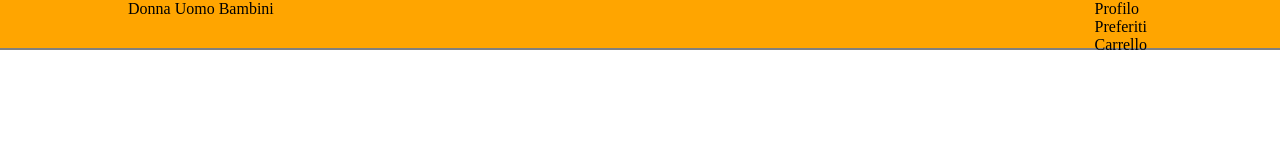
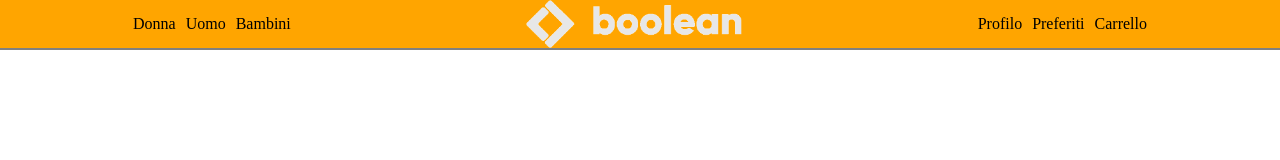
Before and after one commit to antoinde/html-css-boolando, a plain HTML site: page index.html in a window 1280 px wide. Drawn offline with Linux system fonts and the light colour scheme.

Commit message:
Sistemato header

```diff
--- a/index.html
+++ b/index.html
@@ -14,15 +14,15 @@
     <!--            HEADER            -->
     <header>
         <!-- CATEGORIA, LOGO, INFO -->
-        <div class="Categoria">
-            <span>Donna</span>
-            <span>Uomo</span>
-            <span>Bambini</span>
+        <div class="Categoria flex">
+            <div>Donna</div>
+            <div>Uomo</div>
+            <div>Bambini</div>
         </div>
-        <div class="Logo">
-
+        <div class="Logo flex">
+            <img src="img/boolean-logo.png" alt="Boolean Logo">
         </div>
-        <div class="Info">
+        <div class="Info flex">
             <div>Profilo</div>
             <div>Preferiti</div>
             <div>Carrello</div>
```
